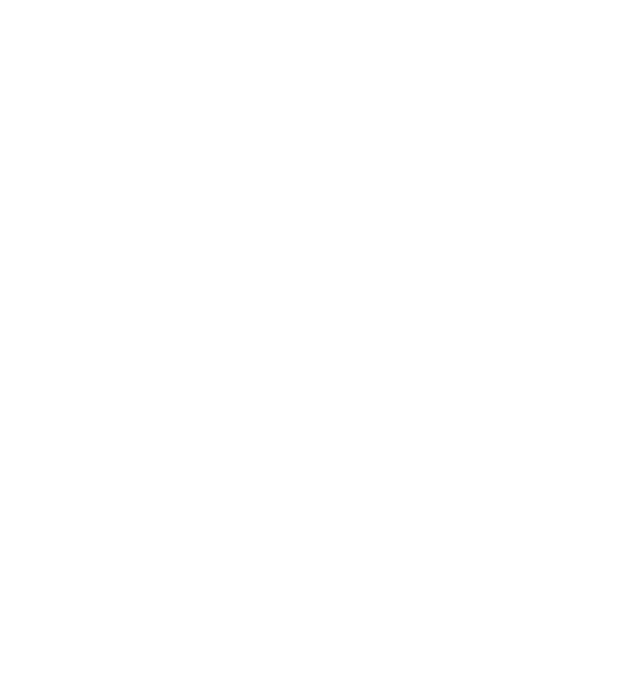
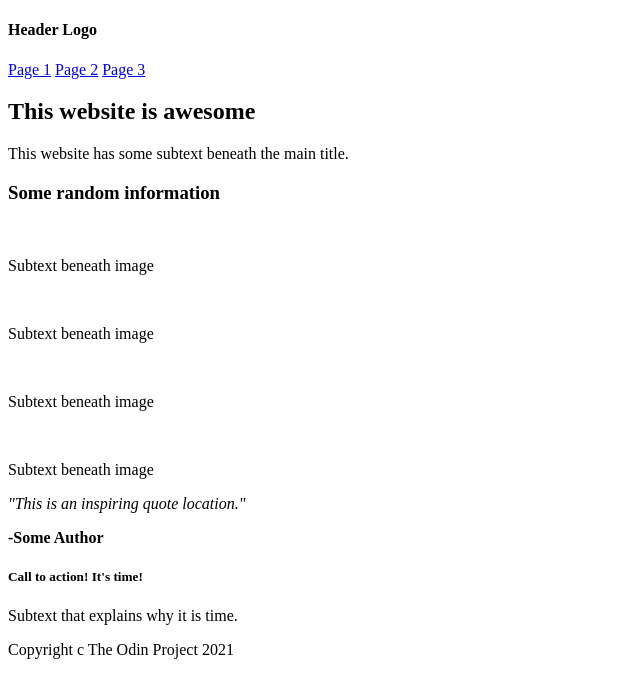
Before and after one commit to jacobmarch/odin-website, a plain HTML site: page index.html in a window 1280 px wide. Shown: the whole page, without its empty margins (0-640 px from the left). Drawn offline with Linux system fonts and the light colour scheme.

Commit message:
added main webpage text

```diff
--- a/index.html
+++ b/index.html
@@ -6,6 +6,36 @@
         <link rel="stylesheet" href="style.css">
     </head>
     <body>
+        <div id="title">
+            <h4 class="titles">Header Logo</h4>
+            <a href="pages/page1.html">Page 1</a>
+            <a href="pages/page2.html">Page 2</a>
+            <a href="pages/page3.html">Page 3</a>
+            <h2>This website is awesome</h2>
+            <p id="subtext">This website has some subtext beneath the main title.</p>
+        </div>
+        <div id="images">
+            <h3 class="titles">Some random information</h3>
+            <img src="">
+            <p>Subtext beneath image</p>
+            <img src="">
+            <p>Subtext beneath image</p>
+            <img src="">
+            <p>Subtext beneath image</p>
+            <img src="">
+            <p>Subtext beneath image</p>
 
+        </div>
+        <div id="quote">
+            <p><em>"This is an inspiring quote location."</em></p>
+            <p id="author"><strong>-Some Author</strong></p>
+        </div>
+        <div id="bottom">
+            <h5>Call to action! It's time!</h5>
+            <p>Subtext that explains why it is time.</p>
+        </div>
+        <div id="footer">
+            <p id="copyright">Copyright c The Odin Project 2021</p>
+        </div>
     </body>
 </html>
```
Also changed, not shown: pages/page3.html (+14 -0 lines).
